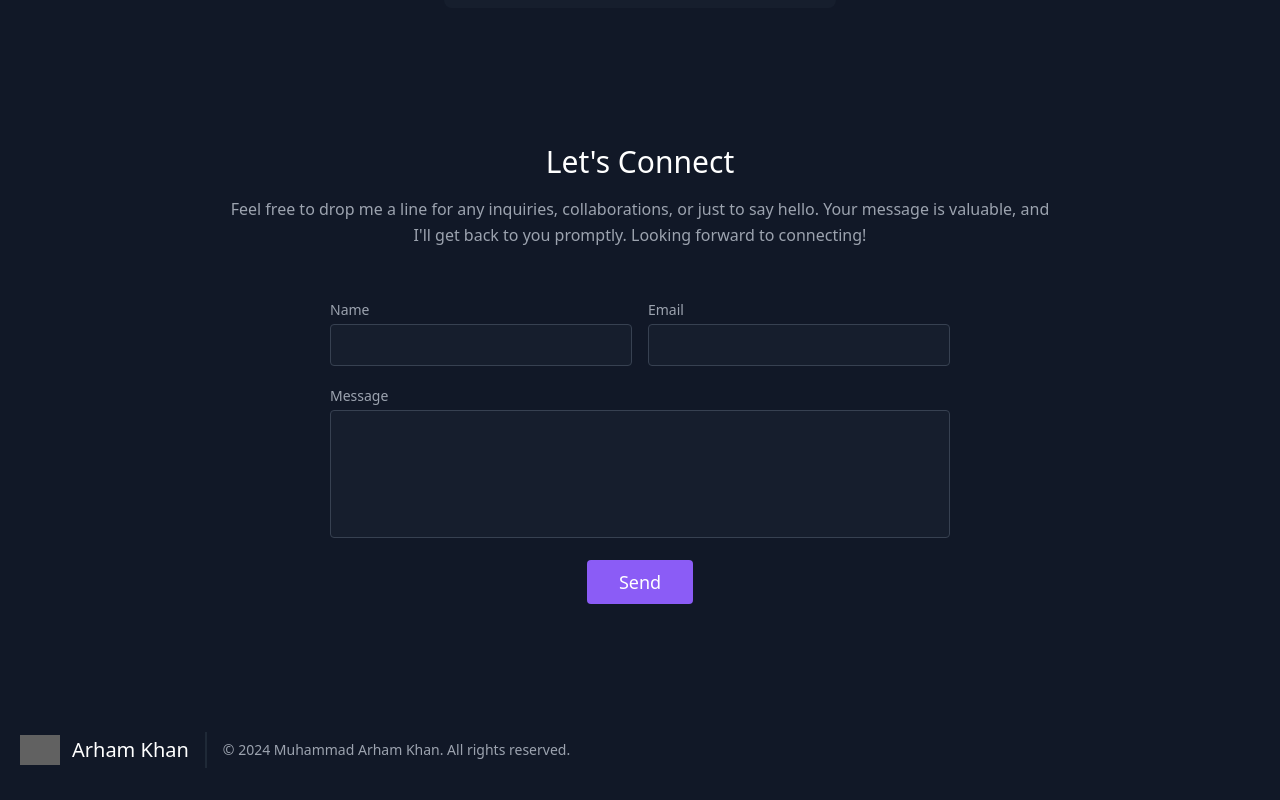
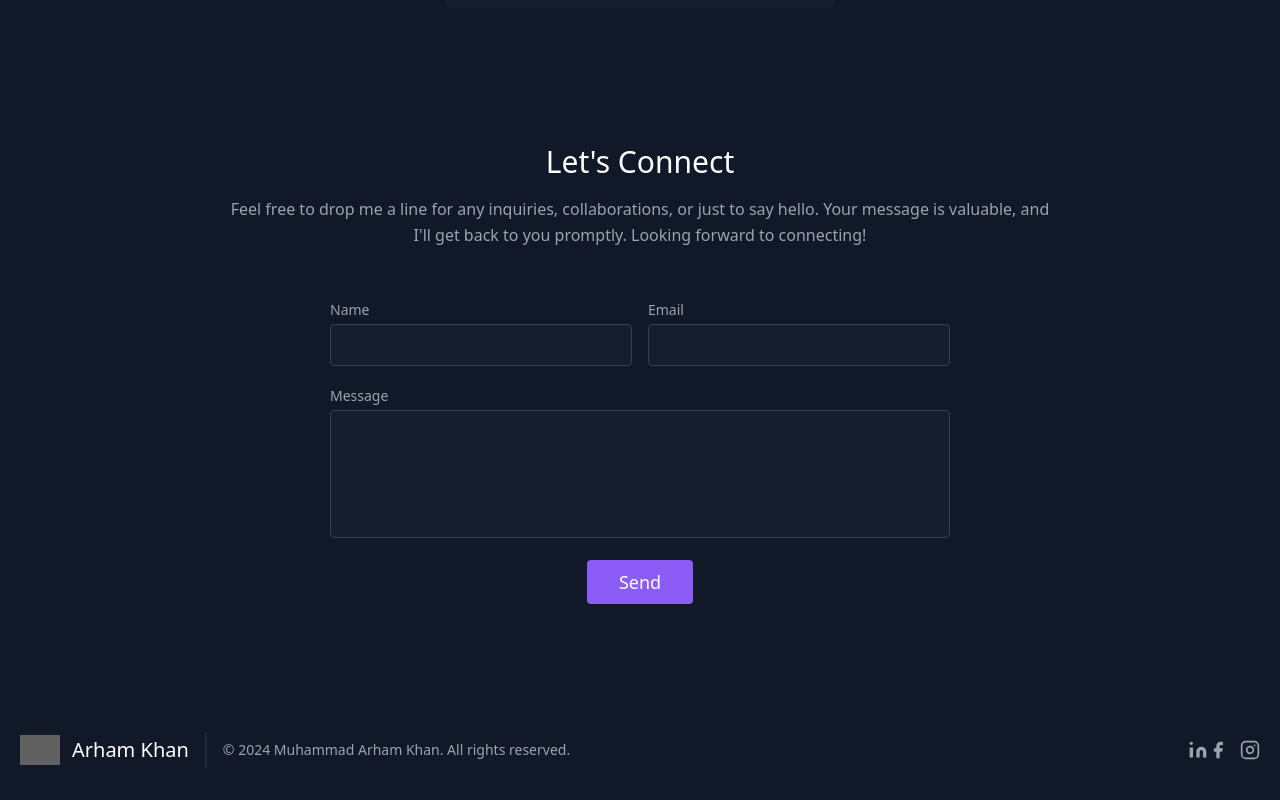
Before and after one commit to Arham1243/my-portfolio-website, a plain HTML site: page index.html in a window 1280 px wide. Shown: the part 3374-4174 px from the top of the page. Drawn offline with nearby package versions, Linux system fonts and the light colour scheme; grey boxes are pictures that could not be loaded; a script that the page names is missing.

Commit message:
Update index.html

```diff
--- a/index.html
+++ b/index.html
@@ -355,6 +355,21 @@
                 2024 Muhammad Arham Khan. All rights reserved.
 
             </p>
+            <span class="inline-flex sm:ml-auto sm:mt-0 mt-4 justify-center sm:justify-start">
+    <a href="www.linkedin.com/in/muhammad-arham-khan-4445382a7" target="_blank" class="ml-3 text-gray-400"><svg fill="currentColor" stroke="currentColor" stroke-linecap="round" stroke-linejoin="round" stroke-width="0" class="w-5 h-5" viewBox="0 0 24 24">
+            <path stroke="none" d="M16 8a6 6 0 016 6v7h-4v-7a2 2 0 00-2-2 2 2 0 00-2 2v7h-4v-7a6 6 0 016-6zM2 9h4v12H2z"></path>
+            <circle cx="4" cy="4" r="2" stroke="none"></circle>
+        </svg>
+    </a>
+    <a href="https://www.facebook.com/hafiz.arham.3910" target="_blank" class="text-gray-400"><svg fill="currentColor" stroke-linecap="round" stroke-linejoin="round" stroke-width="2" class="w-5 h-5" viewBox="0 0 24 24">
+            <path d="M18 2h-3a5 5 0 00-5 5v3H7v4h3v8h4v-8h3l1-4h-4V7a1 1 0 011-1h3z"></path>
+        </svg></a>
+    <a href="https://www.instagram.com/arham.khan_18/" target="_blank" class="ml-3 text-gray-400"><svg fill="none" stroke="currentColor" stroke-linecap="round" stroke-linejoin="round" stroke-width="2" class="w-5 h-5" viewBox="0 0 24 24">
+            <rect width="20" height="20" x="2" y="2" rx="5" ry="5"></rect>
+            <path d="M16 11.37A4 4 0 1112.63 8 4 4 0 0116 11.37zm1.5-4.87h.01"></path>
+        </svg></a>
+
+</span>
 
         </div>
     </footer>
```
